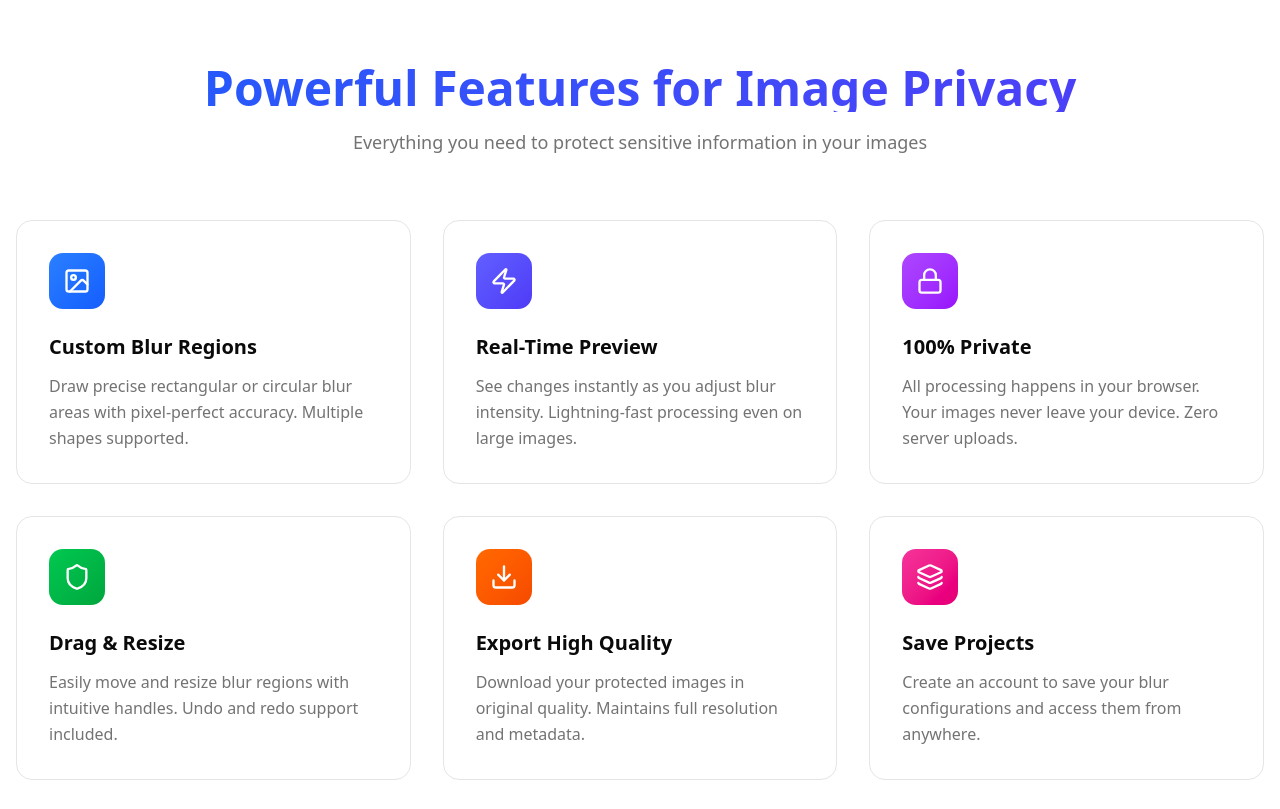
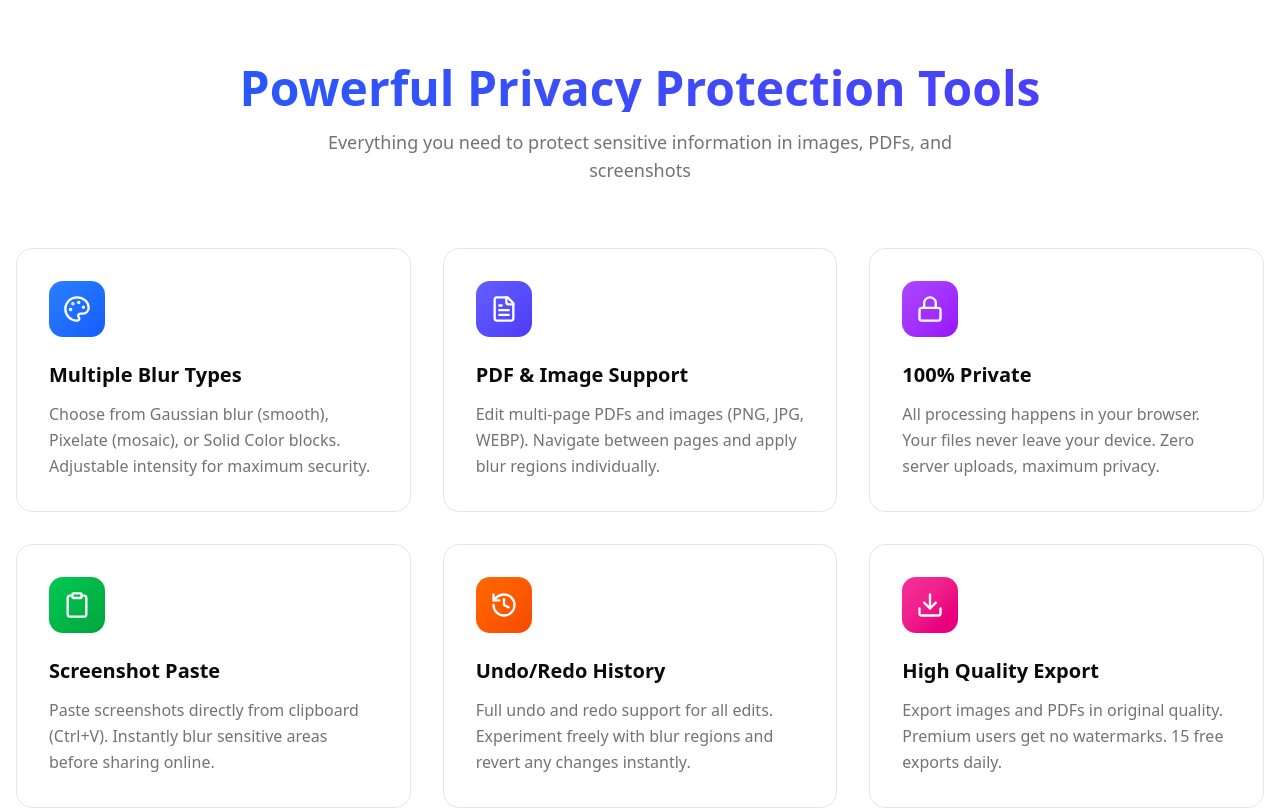
Before and after one commit to Mvula88/blurkit, a Next.js app: page / in a window 1280 px wide. Shown: the part 880-1689 px from the top of the page. Built offline with nearby package versions, Linux system fonts and the light colour scheme.

Commit message:
Update landing page features to reflect PDF and screenshot support

```diff
--- a/src/app/page.tsx
+++ b/src/app/page.tsx
@@ -9,6 +9,10 @@ import {
   Shield,
   Layers,
   Upload,
+  FileText,
+  Palette,
+  Clipboard,
+  History,
 } from 'lucide-react';
 
 export default function Home() {
@@ -69,10 +73,11 @@ export default function Home() {
       <section className="container mx-auto px-4 py-20">
         <div className="text-center mb-16">
           <h2 className="text-3xl sm:text-5xl font-bold mb-4 bg-gradient-to-r from-blue-600 to-indigo-600 bg-clip-text text-transparent">
-            Powerful Features for Image Privacy
+            Powerful Privacy Protection Tools
           </h2>
           <p className="text-muted-foreground text-lg max-w-2xl mx-auto">
-            Everything you need to protect sensitive information in your images
+            Everything you need to protect sensitive information in images, PDFs,
+            and screenshots
           </p>
         </div>
 
@@ -80,24 +85,24 @@ export default function Home() {
           {/* Feature 1 */}
           <div className="group relative flex flex-col p-8 rounded-2xl border bg-card hover:shadow-xl transition-all duration-300 hover:-translate-y-1">
             <div className="h-14 w-14 rounded-xl bg-gradient-to-br from-blue-500 to-blue-600 flex items-center justify-center mb-6 group-hover:scale-110 transition-transform">
-              <ImageIcon className="h-7 w-7 text-white" />
+              <Palette className="h-7 w-7 text-white" />
             </div>
-            <h3 className="text-xl font-bold mb-3">Custom Blur Regions</h3>
+            <h3 className="text-xl font-bold mb-3">Multiple Blur Types</h3>
             <p className="text-muted-foreground leading-relaxed">
-              Draw precise rectangular or circular blur areas with pixel-perfect
-              accuracy. Multiple shapes supported.
+              Choose from Gaussian blur (smooth), Pixelate (mosaic), or Solid
+              Color blocks. Adjustable intensity for maximum security.
             </p>
           </div>
 
           {/* Feature 2 */}
           <div className="group relative flex flex-col p-8 rounded-2xl border bg-card hover:shadow-xl transition-all duration-300 hover:-translate-y-1">
             <div className="h-14 w-14 rounded-xl bg-gradient-to-br from-indigo-500 to-indigo-600 flex items-center justify-center mb-6 group-hover:scale-110 transition-transform">
-              <Zap className="h-7 w-7 text-white" />
+              <FileText className="h-7 w-7 text-white" />
             </div>
-            <h3 className="text-xl font-bold mb-3">Real-Time Preview</h3>
+            <h3 className="text-xl font-bold mb-3">PDF & Image Support</h3>
             <p className="text-muted-foreground leading-relaxed">
-              See changes instantly as you adjust blur intensity. Lightning-fast
-              processing even on large images.
+              Edit multi-page PDFs and images (PNG, JPG, WEBP). Navigate between
+              pages and apply blur regions individually.
             </p>
           </div>
 
@@ -108,44 +113,44 @@ export default function Home() {
             </div>
             <h3 className="text-xl font-bold mb-3">100% Private</h3>
             <p className="text-muted-foreground leading-relaxed">
-              All processing happens in your browser. Your images never leave
-              your device. Zero server uploads.
+              All processing happens in your browser. Your files never leave your
+              device. Zero server uploads, maximum privacy.
             </p>
           </div>
 
           {/* Feature 4 */}
           <div className="group relative flex flex-col p-8 rounded-2xl border bg-card hover:shadow-xl transition-all duration-300 hover:-translate-y-1">
             <div className="h-14 w-14 rounded-xl bg-gradient-to-br from-green-500 to-green-600 flex items-center justify-center mb-6 group-hover:scale-110 transition-transform">
-              <Shield className="h-7 w-7 text-white" />
+              <Clipboard className="h-7 w-7 text-white" />
             </div>
-            <h3 className="text-xl font-bold mb-3">Drag & Resize</h3>
+            <h3 className="text-xl font-bold mb-3">Screenshot Paste</h3>
             <p className="text-muted-foreground leading-relaxed">
-              Easily move and resize blur regions with intuitive handles. Undo
-              and redo support included.
+              Paste screenshots directly from clipboard (Ctrl+V). Instantly blur
+              sensitive areas before sharing online.
             </p>
           </div>
 
           {/* Feature 5 */}
           <div className="group relative flex flex-col p-8 rounded-2xl border bg-card hover:shadow-xl transition-all duration-300 hover:-translate-y-1">
             <div className="h-14 w-14 rounded-xl bg-gradient-to-br from-orange-500 to-orange-600 flex items-center justify-center mb-6 group-hover:scale-110 transition-transform">
-              <Download className="h-7 w-7 text-white" />
+              <History className="h-7 w-7 text-white" />
             </div>
-            <h3 className="text-xl font-bold mb-3">Export High Quality</h3>
+            <h3 className="text-xl font-bold mb-3">Undo/Redo History</h3>
             <p className="text-muted-foreground leading-relaxed">
-              Download your protected images in original quality. Maintains full
-              resolution and metadata.
+              Full undo and redo support for all edits. Experiment freely with
+              blur regions and revert any changes instantly.
             </p>
           </div>
 
           {/* Feature 6 */}
           <div className="group relative flex flex-col p-8 rounded-2xl border bg-card hover:shadow-xl transition-all duration-300 hover:-translate-y-1">
             <div className="h-14 w-14 rounded-xl bg-gradient-to-br from-pink-500 to-pink-600 flex items-center justify-center mb-6 group-hover:scale-110 transition-transform">
-              <Layers className="h-7 w-7 text-white" />
+              <Download className="h-7 w-7 text-white" />
             </div>
-            <h3 className="text-xl font-bold mb-3">Save Projects</h3>
+            <h3 className="text-xl font-bold mb-3">High Quality Export</h3>
             <p className="text-muted-foreground leading-relaxed">
-              Create an account to save your blur configurations and access them
-              from anywhere.
+              Export images and PDFs in original quality. Premium users get no
+              watermarks. 15 free exports daily.
             </p>
           </div>
         </div>
@@ -159,11 +164,12 @@ export default function Home() {
         <div className="relative container mx-auto px-4 py-24">
           <div className="max-w-4xl mx-auto text-center">
             <h2 className="text-3xl sm:text-5xl font-bold mb-6 text-white">
-              Ready to Protect Your Images?
+              Ready to Protect Your Documents?
             </h2>
             <p className="text-blue-100 text-lg sm:text-xl mb-10 max-w-2xl mx-auto leading-relaxed">
-              Join thousands of users securing their sensitive information with
-              BlurKit. Start blurring in seconds with our powerful editor.
+              Join thousands of users securing their sensitive information in
+              images, PDFs, and screenshots. Start blurring in seconds with our
+              powerful editor.
             </p>
             <div className="flex flex-col sm:flex-row gap-4 justify-center">
               <Link href="/editor">
```
